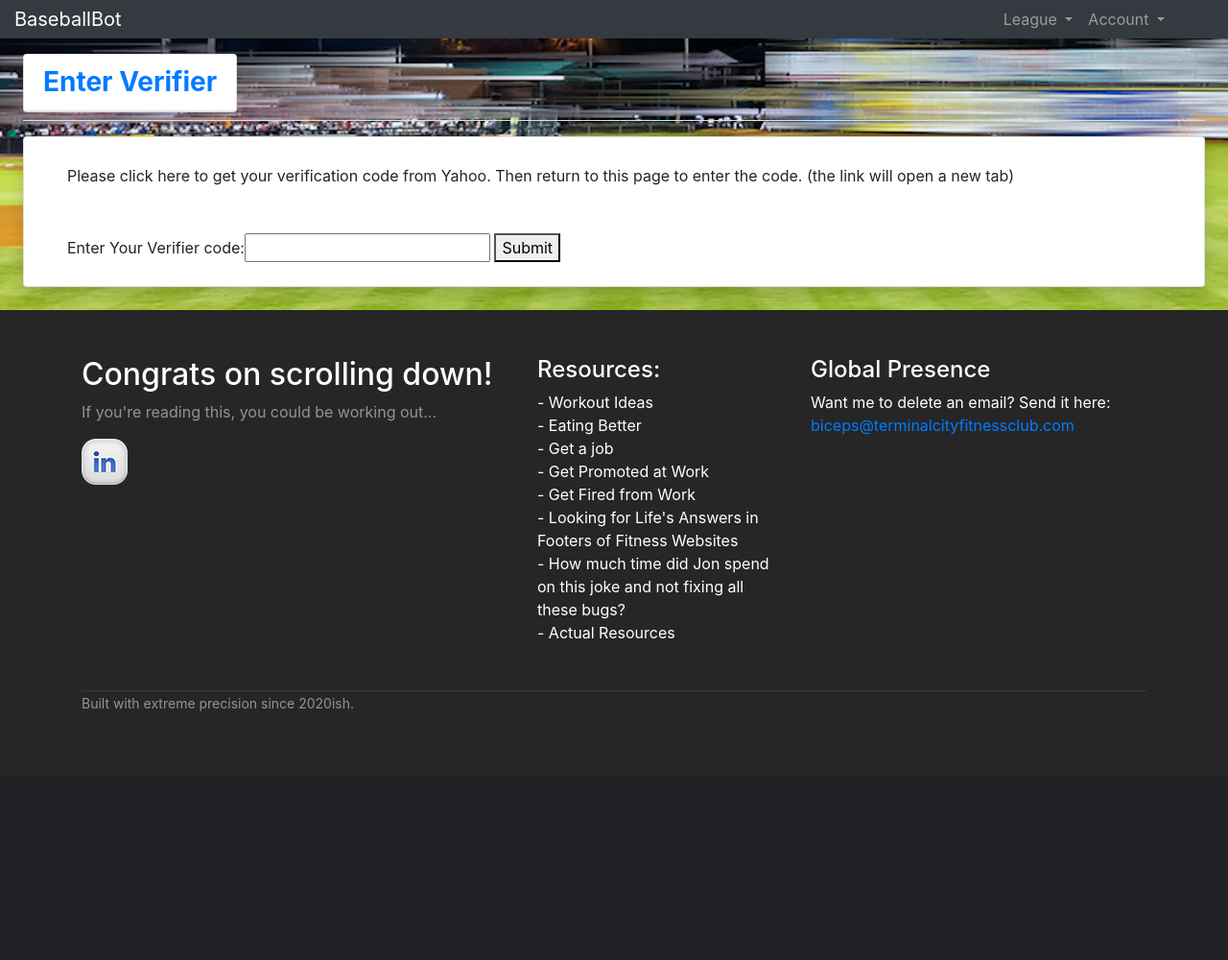
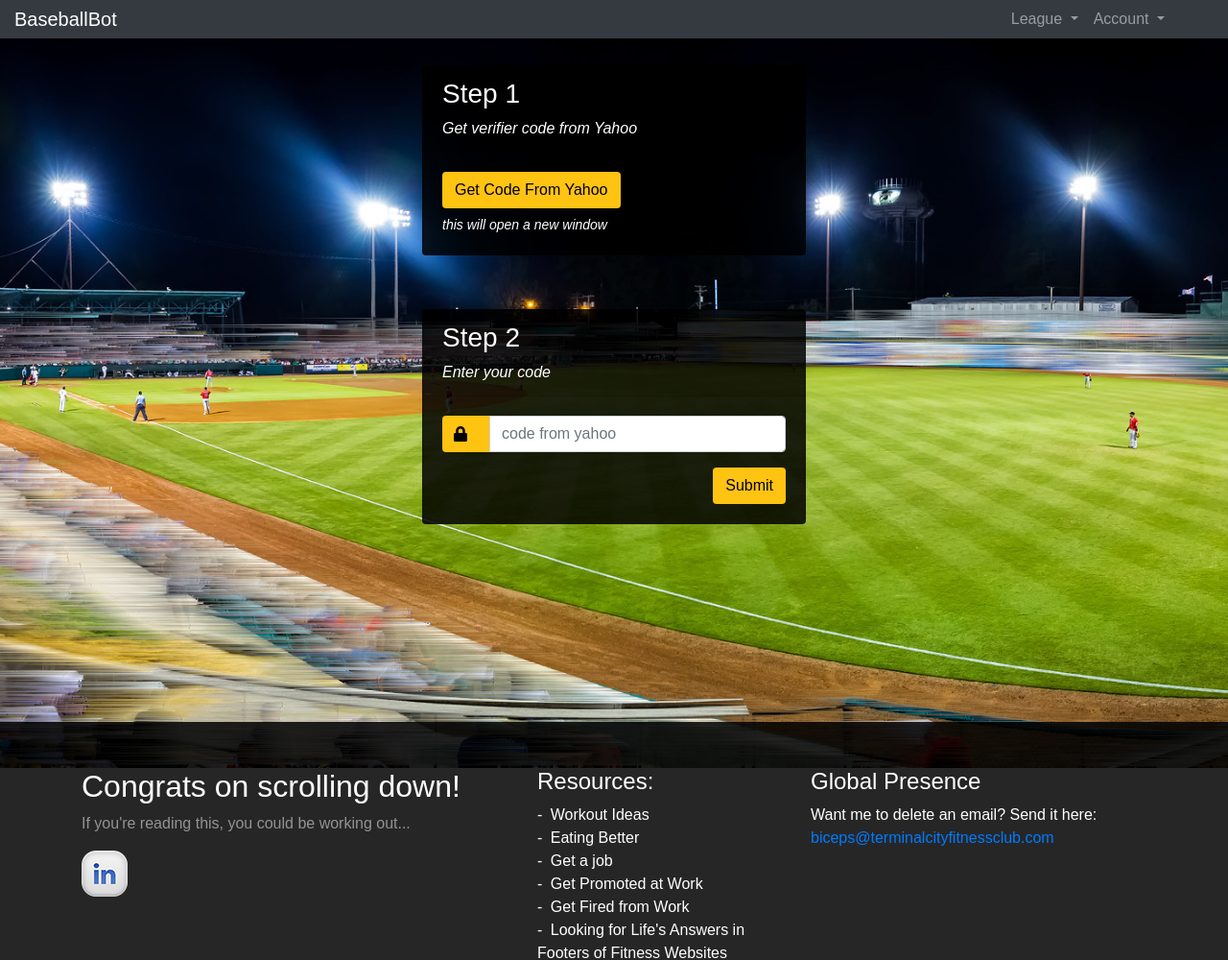
Before and after one commit to ChadShoeby/baseballBot, a Django app: template baseballBot/frontoffice/templates/frontoffice/enterVerifierToken.html in a window 1280 px wide. Shown: the top 1000 px of the page at 96% size. Before the commit the page ends 741 px from the top, so only its background shows below. Run offline with Django 3.2, Linux system fonts and the light colour scheme; the template is opened without the code that fills it: values that come from a table or form of the project are taken from there, others are empty; parts of the project's set-up code (start-up, migrations or seed data) failed here and were passed over; some libraries are stand-ins or nearby versions; some web fonts are replaced.

Commit message:
Resolved migration merge conflict. Updated styling to verifier token page to match account styling.

```diff
--- a/baseballBot/frontoffice/templates/frontoffice/enterVerifierToken.html
+++ b/baseballBot/frontoffice/templates/frontoffice/enterVerifierToken.html
@@ -1,29 +1,62 @@
-{% extends 'base.html' %}
+{% extends 'account_base.html' %}
 
-{% block title %}Enter Verifier{% endblock %}
-{% block dashboardTitle %}Enter Verifier{% endblock %}
+{% block title %}Yahoo Verification{% endblock %}
 
-{% block dashboardBody %}
-<div class="card shadow mb-4">
-	  <div class="card-body">
-      <div class="container" style="display: block;">
-          <div class="row mt-2">
+{% block account_body %}
+<div class="d-flex flex-column justify-content-center h-75">
+    <div class="card">
+        <div class="card-header">
+            <h3>Step 1</h3>
+            <div class="font-italic font-weight-light text-white">Get verifier code from Yahoo</div>
+        </div>
+
+        <div class="card-body text-white">
         <!-- Card Header - Dropdown -->
-    <p>Please click here to get your verification code from Yahoo. Then return to this page to enter the code. (the link will open a new tab)</p>
+          <span class="d-inline-block" data-toggle="popover" title="Yahoo Authorization Link" data-content='{{ auth_url }}'><a class="btn float-right login_btn" href="{{ auth_url }}" target="_blank">Get Code From Yahoo</a></span>
+          <div class="d-flex justify-content-start">
+ <small class="font-italic font-weight-light text-white">this will open a new window</small>
           </div>
-    	<div class="row mt-2">
-    <p>
-        <a href="{{ auth_url }}" target="_blank">{{ auth_url }}</a>
-    </p>
       	</div>
-    	<div class="row mt-2">
+    </div>
+
+    <div class="card">
+        <div class="card-header">
+            <h3>Step 2</h3>
+            <div class="font-italic font-weight-light text-white">Enter your code</div>
+        </div>
+
+        <div class="card-body text-white">
+        <!-- Card Header - Dropdown -->
           <form method="post">
               {% csrf_token %}
-      {{ form }}
-      <button type="submit">Submit</button>
+              {# {{ form.verifier_code }} #}
+              <div class="input-group form-group">
+                <div class="input-group-prepend">
+                    <span class="input-group-text"><i class="fas fa-lock"></i></span>
+                </div>
+                <input
+                    type="text"
+                    class="form-control"
+                    id="{{ form.verifier_code.id_for_label }}"
+                    name="{{ form.verifier_code.name }}"
+                    required="required"
+                    placeholder="code from yahoo" />
+            </div>
+            <div class="form-group">
+              <input type="submit" id="_submit" name="_submit" class="btn float-right login_btn" value="Submit">
+            </div>
           </form>
         </div>
     </div>
 </div>
-</div>
+
 {% endblock %}
+{% block javascript %}
+<script>
+$(function () {
+  $('[data-toggle="popover"]').popover({
+    container: 'body'
+  })
+})
+</script>
+{% endblock %}
--- a/baseballBot/templates/base.html
+++ b/baseballBot/templates/base.html
@@ -23,10 +23,8 @@
 
     <title>{% block title %}Baseball Bot{% endblock %}</title>
     <style>
-main{
-/*background-image: url({% static "baseballBot/img/feild_main.jpg" %});
-background-repeat: repeat;*/
-/*background-image: url({% static "baseballBot/img/stadium_background.png" %});*/
+main
+{
   background-image: url({% static "baseballBot/img/stadium_lights_wind_main.jpg" %});
   background-size: cover;
   background-repeat: no-repeat;
```
Also changed, not shown: baseballBot/frontoffice/migrations/0023_merge_20200625_1213.py (added), baseballBot/frontoffice/migrations/0024_auto_20200625_1213.py (added). Lines whose indentation alone changed are shown as unchanged.
